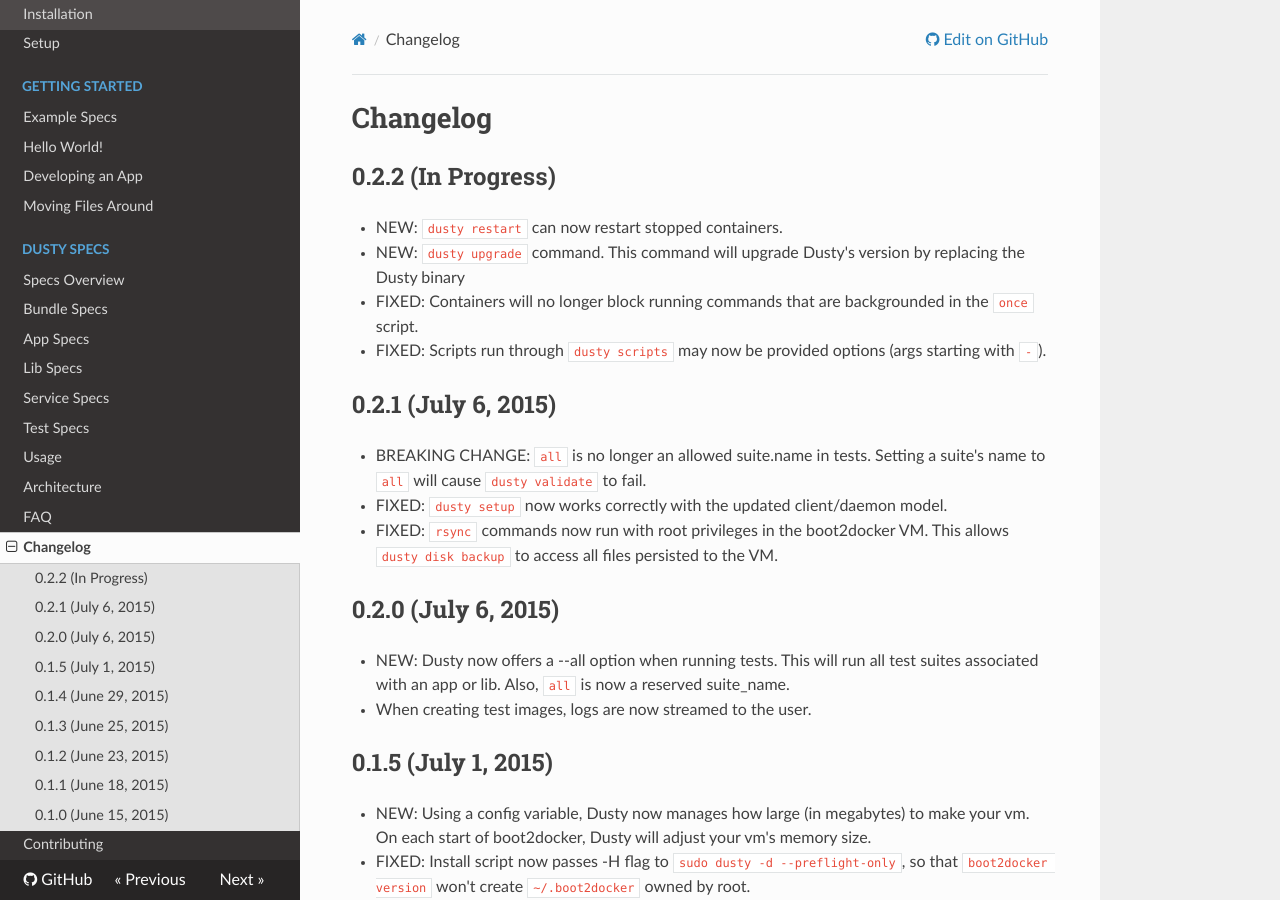
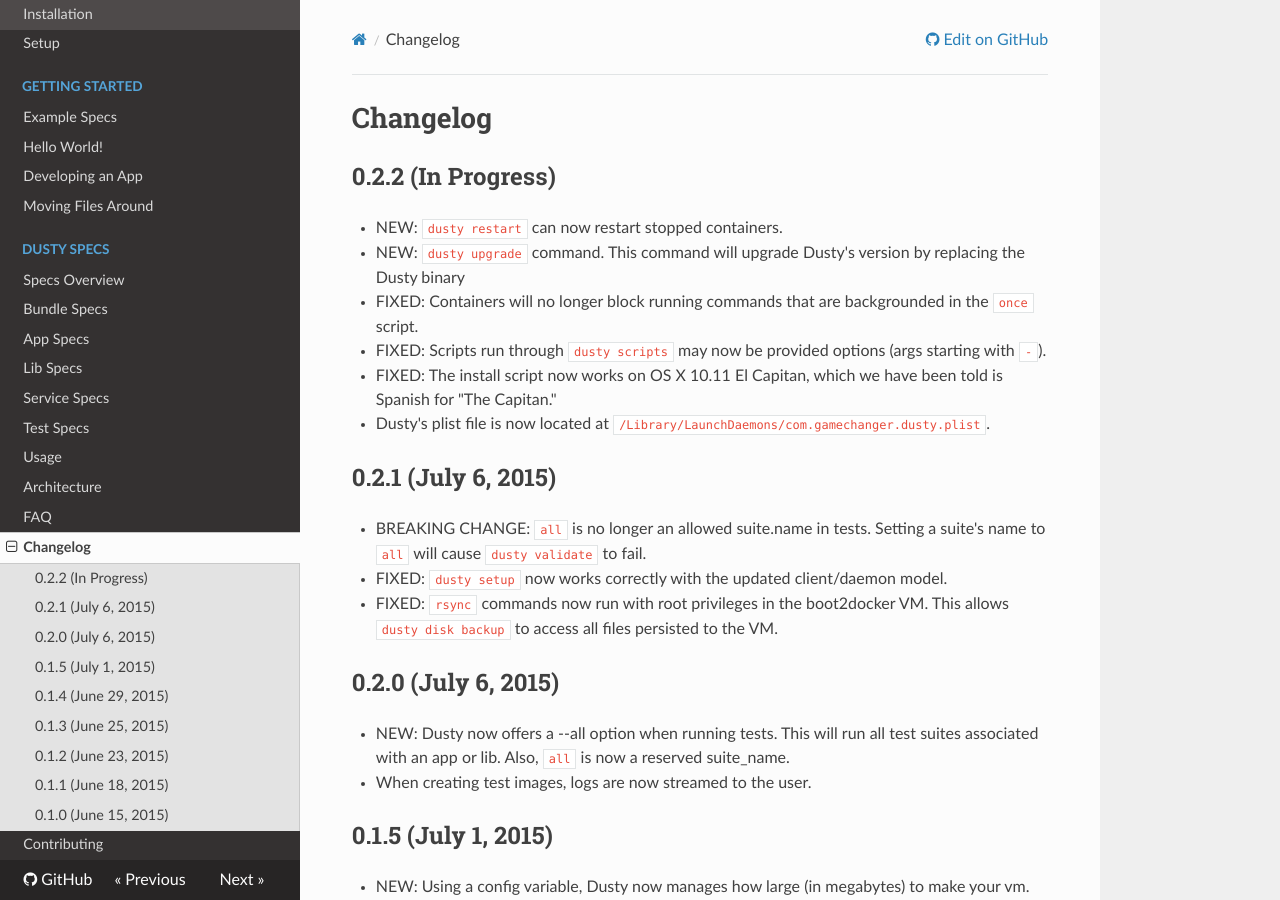
Before and after one commit to gamechanger/dusty, an MkDocs documentation site: the page built from docs/changelog.md, in a window 1280 px wide and 900 px high. Built offline with MkDocs 1.6.1, drawn with Linux system fonts in a browser that asks for light colours; nearby versions of some CDN libraries; old or Windows-style settings are respelled for this version of MkDocs.

Commit message:
Update changelog with notes on new plist

```diff
--- a/docs/changelog.md
+++ b/docs/changelog.md
@@ -6,6 +6,9 @@
 
  * FIXED: Containers will no longer block running commands that are backgrounded in the `once` script.
  * FIXED: Scripts run through `dusty scripts` may now be provided options (args starting with `-`).
+ * FIXED: The install script now works on OS X 10.11 El Capitan, which we have been told is Spanish for "The Capitan."
+
+ * Dusty's plist file is now located at `/Library/LaunchDaemons/com.gamechanger.dusty.plist`.
 
 ## 0.2.1 (July 6, 2015)
   * BREAKING CHANGE: `all` is no longer an allowed suite.name in tests.  Setting a suite's name to `all` will cause `dusty validate` to fail.
```
